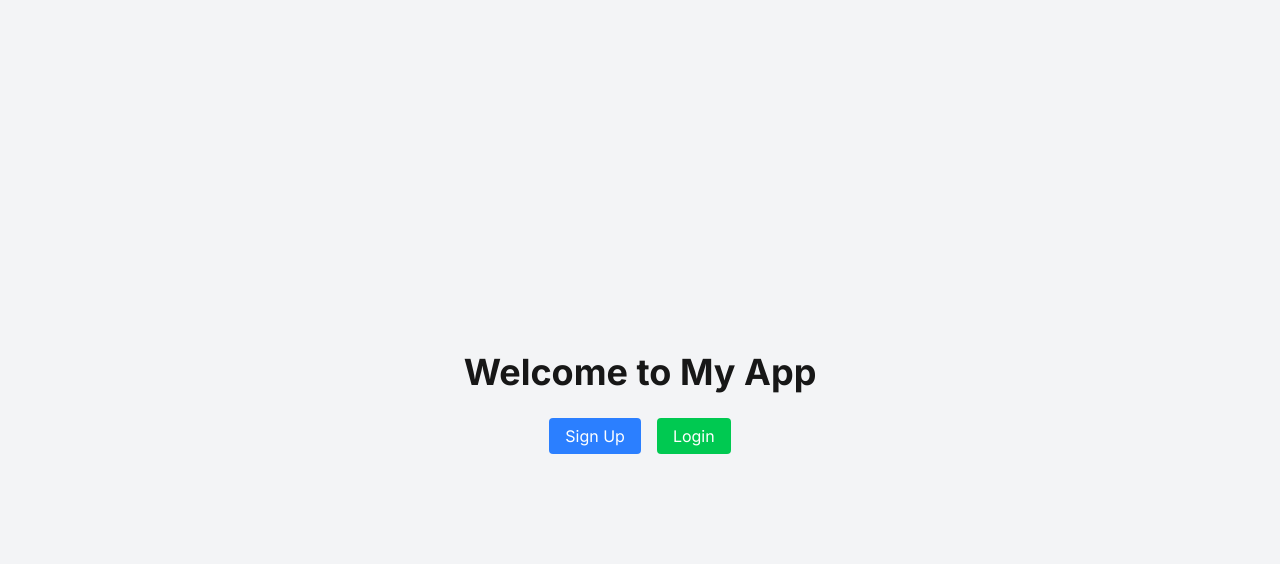
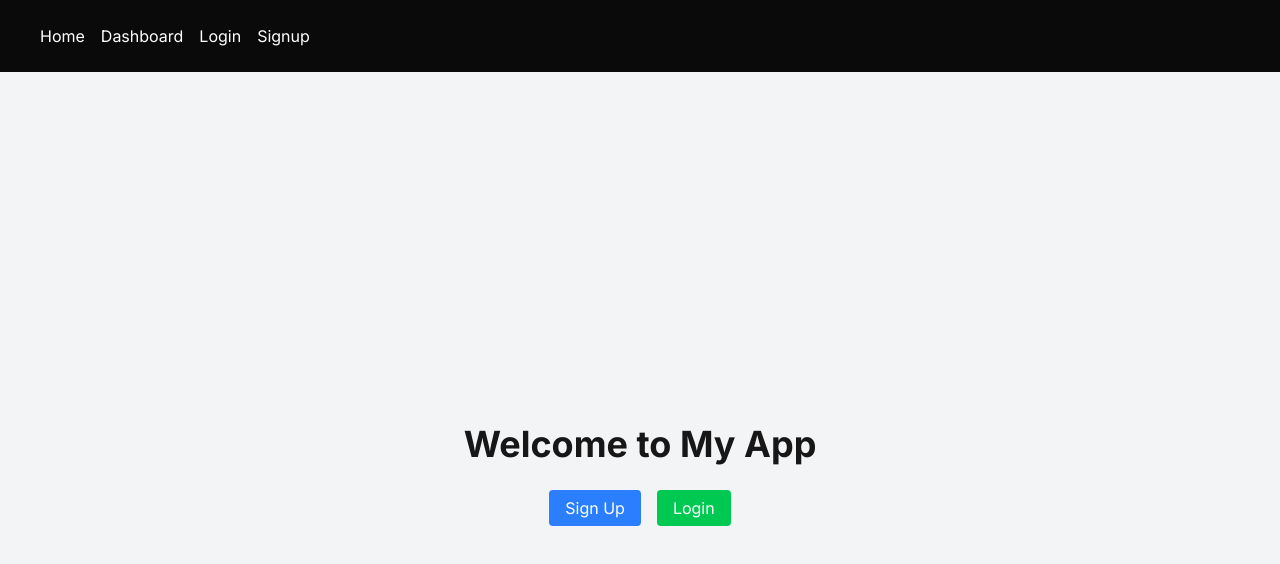
Before and after one commit to AlexBoiko412/legaladocsgpt_frontend, a Next.js app: page / in a window 1280 px wide. Shown: the top 564 px of the page. Built offline with nearby package versions, Linux system fonts and the light colour scheme; no server answers.

Commit message:
Safety check of user info from headers

```diff
--- /dev/null
+++ b/src/app/dashboard/layout.tsx
@@ -0,0 +1,18 @@
+import type { Metadata } from 'next';
+
+export const metadata: Metadata = {
+    title: 'LegaldocsGPT ',
+    description: 'LegaldocsGPT App',
+};
+
+export default function Layout({
+                                       children,
+                                   }: Readonly<{
+    children: React.ReactNode;
+}>) {
+    return (
+        <>
+            {children}
+        </>
+    );
+}
--- a/src/app/layout.tsx
+++ b/src/app/layout.tsx
@@ -1,6 +1,9 @@
 import type { Metadata } from 'next';
 import { Inter } from 'next/font/google';
 import './globals.css';
+import Navbar from "@/components/Navbar";
+import {headers} from "next/headers";
+
 
 const inter = Inter({ subsets: ['latin'] });
 
@@ -9,14 +12,31 @@ export const metadata: Metadata = {
     description: 'LegaldocsGPT App',
 };
 
-export default function RootLayout({
+export default async function RootLayout({
    children,
 }: Readonly<{
     children: React.ReactNode;
 }>) {
+
+    const h = await headers();
+    const userHeader = h.get("x-user-info");
+
+    let user = null;
+    if (userHeader) {
+        try {
+            user = JSON.parse(userHeader);
+        } catch (err) {
+            console.error("Failed to parse x-user-info:", err);
+        }
+    }
+
     return (
         <html lang="en">
-        <body className={inter.className}>{children}</body>
+        <body className={inter.className}>
+            <Navbar initialUser={user}/>
+
+            {children}
+        </body>
         </html>
     );
 }
```
